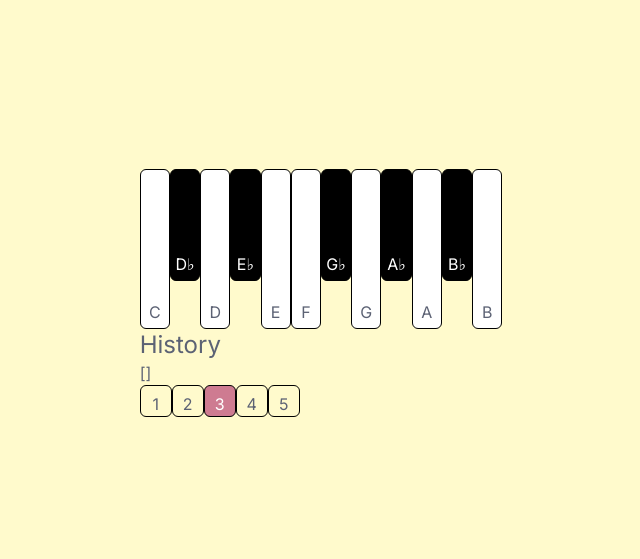
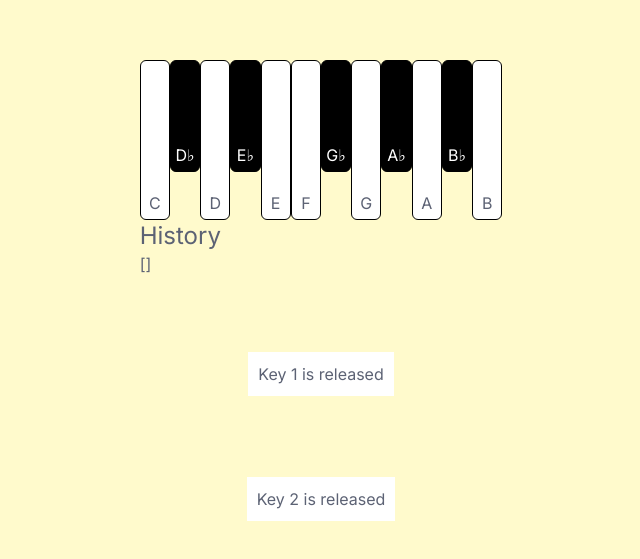
Before and after one commit to asgervelling/sheet-music-editor, a Next.js app: page / in a window 1280 px wide. Shown: the part 107-666 px from the top of the page, without its empty margins (319-959 px from the left). Built offline with nearby package versions, Linux system fonts and the light colour scheme.

Commit message:
Added useReducer

```diff
--- /dev/null
+++ b/src/app/context/StateContext.tsx
@@ -0,0 +1,61 @@
+"use client";
+import React, { createContext, useReducer, ReactNode, Dispatch } from 'react';
+
+interface State {
+  pressedKeys: Record<string, boolean>;
+}
+
+interface Action {
+  type: string;
+  payload: {
+    key: string;
+  };
+}
+
+const initialState: State = {
+  pressedKeys: {},
+};
+
+const reducer = (state: State, action: Action): State => {
+  switch (action.type) {
+    case 'KEY_PRESSED':
+      return {
+        ...state,
+        pressedKeys: {
+          ...state.pressedKeys,
+          [action.payload.key]: true,
+        },
+      };
+    case 'KEY_RELEASED':
+      const { [action.payload.key]: _, ...rest } = state.pressedKeys;
+      return {
+        ...state,
+        pressedKeys: rest,
+      };
+    default:
+      return state;
+  }
+};
+
+interface StateContextProps {
+  children: ReactNode;
+}
+
+interface StateContextValue {
+  state: State;
+  dispatch: Dispatch<Action>;
+}
+
+const StateContext = createContext<StateContextValue | undefined>(undefined);
+
+const StateProvider: React.FC<StateContextProps> = ({ children }) => {
+  const [state, dispatch] = useReducer(reducer, initialState);
+
+  return (
+    <StateContext.Provider value={{ state, dispatch }}>
+      {children}
+    </StateContext.Provider>
+  );
+};
+
+export { StateProvider, StateContext };
--- a/src/app/page.tsx
+++ b/src/app/page.tsx
@@ -1,9 +1,15 @@
+import KeyboardKey from "@/components/KeyboardKey"
 import Piano from "../components/Piano"
+import { StateProvider } from "./context/StateContext"
 
 export default function Home() {
   return (
     <main className="flex min-h-screen flex-col items-center justify-evenly p-24">
-      <Piano />
+      <StateProvider>
+        <Piano />
+        <KeyboardKey keyName="1" />
+        <KeyboardKey keyName="2" />
+      </StateProvider>
     </main>
   )
 }
--- a/src/components/ComputerKey.tsx
+++ /dev/null
@@ -1,22 +0,0 @@
-type ComputerKeyProps = {
-  name: string;
-  active: boolean;
-};
-
-export default function ComputerKey({ name, active }: ComputerKeyProps) {
-  const keyStyle = {
-    backgroundColor: active ? "#CE7B91" : "var(--color-bg)",
-    color: active ? "white" : "var(--color-primary)",
-  };
-
-  return (
-    <div
-      className="flex flex-col justify-end items-center
-      w-8 h-8
-      border border-black rounded-md"
-      style={keyStyle}
-    >
-      <p>{name}</p>
-    </div>
-  );
-}
--- /dev/null
+++ b/src/components/KeyboardKey.tsx
@@ -0,0 +1,46 @@
+"use client";
+import React, { useContext, useEffect } from 'react';
+import { StateContext } from '@/app/context/StateContext';
+
+interface KeyboardKeyProps {
+  keyName: string;
+}
+
+/**
+ * A component that represents a key on the keyboard
+ * and is highlighted when its key is pressed.
+ */
+const KeyboardKey: React.FC<KeyboardKeyProps> = ({ keyName }) => {
+  const { state, dispatch } = useContext(StateContext)!;
+  const isKeyPressed = state.pressedKeys[keyName] || false;
+
+  useEffect(() => {
+    const handleKeyPress = (event: KeyboardEvent) => {
+      if (event.key === keyName) {
+        dispatch({ type: 'KEY_PRESSED', payload: { key: keyName } });
+      }
+    };
+
+    const handleKeyRelease = (event: KeyboardEvent) => {
+      if (event.key === keyName) {
+        dispatch({ type: 'KEY_RELEASED', payload: { key: keyName } });
+      }
+    };
+
+    window.addEventListener('keydown', handleKeyPress);
+    window.addEventListener('keyup', handleKeyRelease);
+
+    return () => {
+      window.removeEventListener('keydown', handleKeyPress);
+      window.removeEventListener('keyup', handleKeyRelease);
+    };
+  }, [dispatch, keyName]);
+
+  return (
+    <div style={{ backgroundColor: isKeyPressed ? 'yellow' : 'white', padding: '10px', margin: '5px' }}>
+      Key {keyName} is {isKeyPressed ? 'pressed' : 'released'}
+    </div>
+  );
+};
+
+export default KeyboardKey;
--- a/src/components/NoteLengthControls.tsx
+++ b/src/components/NoteLengthControls.tsx
@@ -1,31 +1,36 @@
 import { useEffect, useState } from "react";
-import ComputerKey from "./ComputerKey";
+import ComputerKey from "./KeyboardKey";
 import { NoteLength } from "@/lib/music_theory";
+import KeyboardKey from "./KeyboardKey";
+
+// export default function NoteLengthControls() {
+//   const [noteLength, setNoteLength] = useState<NoteLength>(NoteLength.Quarter);
+
+//   const onKeyDown = (event: KeyboardEvent) => {
+//     if (["1", "2", "3", "4", "5"].includes(event.key)) {
+//       setNoteLength(parseInt(event.key));
+//       console.log("Current note length: ", event.key);
+//     }
+//   };
+
+//   useEffect(() => {
+//     document.addEventListener("keydown", onKeyDown);
+
+//     // Clean-up
+//     return () => {
+//       document.removeEventListener("keydown", onKeyDown);
+//     };
+//   }, []);
+
+//   return (
+//     <div className="flex flex-row">
+//       {[1, 2, 3, 4, 5].map((key) => (
+//         <ComputerKey key={key} name={key.toString()} active={key === noteLength} />
+//       ))}
+//     </div>
+//   );
+// }
 
 export default function NoteLengthControls() {
-  const [noteLength, setNoteLength] = useState<NoteLength>(NoteLength.Quarter);
 
-  const onKeyDown = (event: KeyboardEvent) => {
-    if (["1", "2", "3", "4", "5"].includes(event.key)) {
-      setNoteLength(parseInt(event.key));
-      console.log("Current note length: ", event.key);
-    }
-  };
-
-  useEffect(() => {
-    document.addEventListener("keydown", onKeyDown);
-
-    // Clean-up
-    return () => {
-      document.removeEventListener("keydown", onKeyDown);
-    };
-  }, []);
-
-  return (
-    <div className="flex flex-row">
-      {[1, 2, 3, 4, 5].map((key) => (
-        <ComputerKey key={key} name={key.toString()} active={key === noteLength} />
-      ))}
-    </div>
-  );
-}
+};
--- a/src/components/Piano/index.tsx
+++ b/src/components/Piano/index.tsx
@@ -66,7 +66,6 @@ export default function Piano() {
         ))}
       </div>
       <History notes={history} />
-      <NoteLengthControls />
     </div>
   );
 }
```
